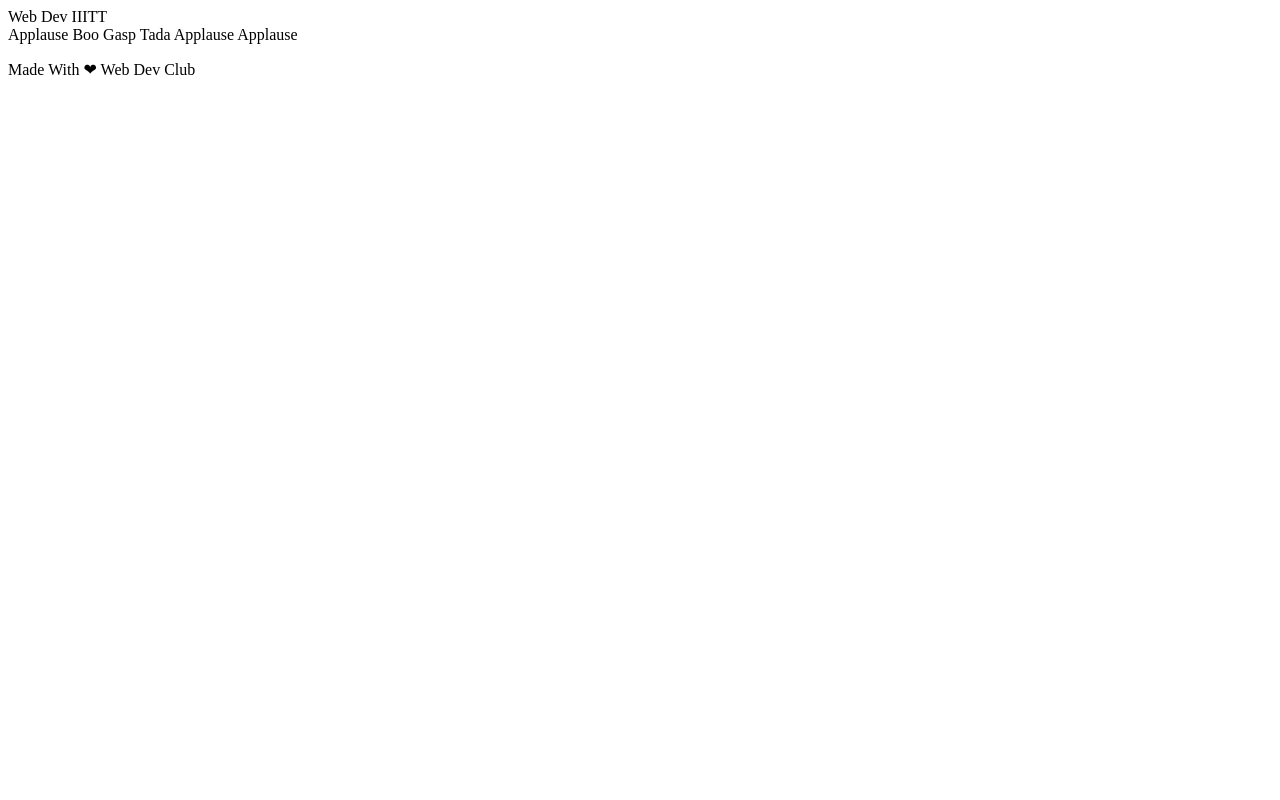
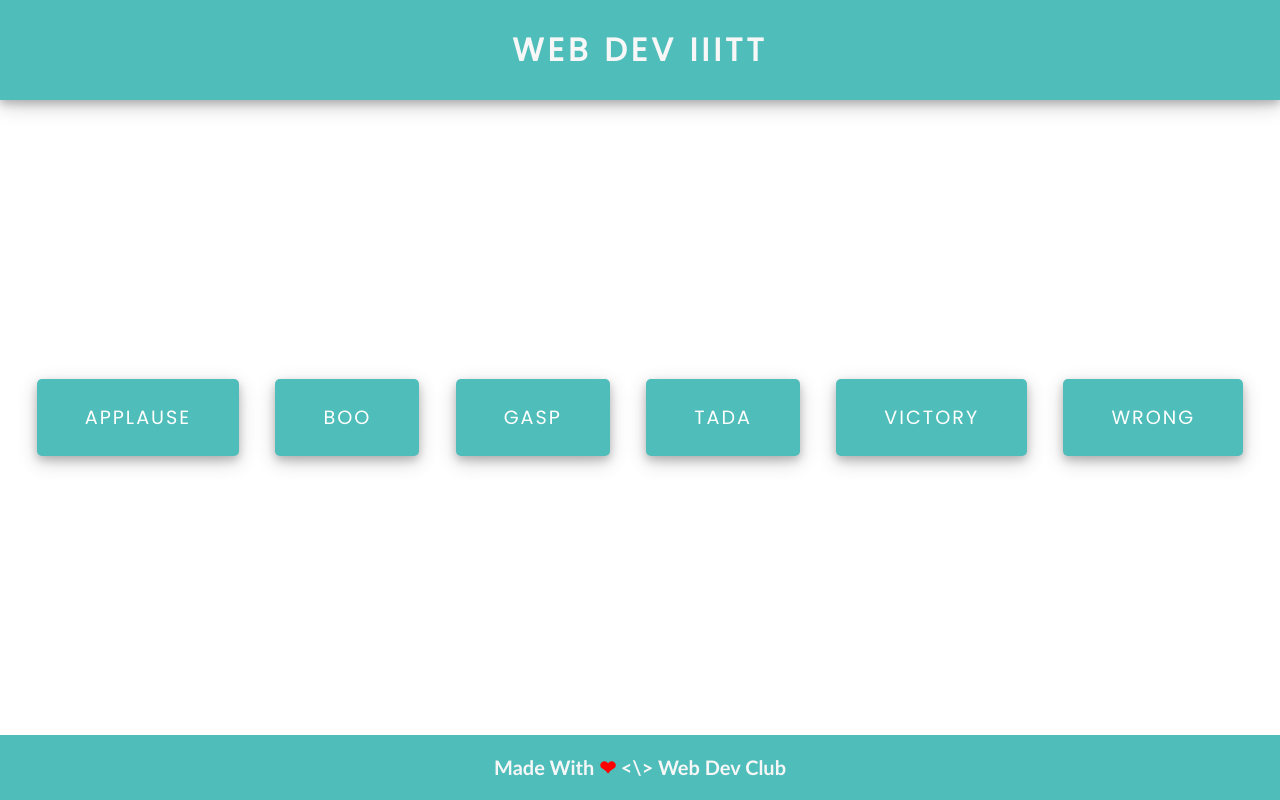
Before and after one commit to Jagmohan-Dixit/Workshop-IIITT, a plain HTML site: page index.html in a window 1280 px wide. Drawn offline with Linux system fonts and the light colour scheme.

Commit message:
added css styles

```diff
--- a/index.html
+++ b/index.html
@@ -1,26 +1,21 @@
 <html>
     <head>
         <title>Sound Board</title>
+        <link rel="stylesheet" href="style.css">
     </head>
     <body>
-        <!-- <h1>Web Dev IIITT</h1>
-        <h2>Web Dev IIITT</h2>
-        <h3>Web Dev IIITT</h3>
-        <h4>Web Dev IIITT</h4>
-        <h5>Web Dev IIITT</h5>
-        <h6>Web Dev IIITT</h6> -->
 
-        <div>Web Dev IIITT</div>
-        <div>
-            <buttons>Applause</buttons>
-            <buttons>Boo</buttons>
-            <buttons>Gasp</buttons>
-            <buttons>Tada</buttons>
-            <buttons>Applause</buttons>
-            <buttons>Applause</buttons>
+        <div class="nav">Web Dev IIITT</div>
+        <div class="set">
+            <button class="btn">Applause</button>
+            <button class="btn">Boo</button>
+            <button class="btn">Gasp</button>
+            <button class="btn">Tada</button>
+            <button class="btn"> Victory</button>
+            <button class="btn">Wrong</button>
         </div>
-        <footer>
-            <p>Made With <span>&#10084</span> </> Web Dev Club</p>
+        <footer class="footer">
+            <p class="footer-para">Made With <span>&#10084</span> <\> Web Dev Club</p>
         </footer>
     </body>
 </html>
--- /dev/null
+++ b/style.css
@@ -0,0 +1,62 @@
+@import url("https://fonts.googleapis.com/css2?family=Poppins:wght@200;400&display=swap");
+body {
+  background-color: #ffffff;
+  font-family: "Poppins", sans-serif;
+  padding: 0;
+  margin: 0;
+  height: 100vh;
+  display: flex;
+  flex-direction: column;
+  justify-content: space-between;
+  text-align: center;
+  overflow: hidden;
+}
+.nav {
+  height: 100px;
+  background-color: #4fbdba;
+  color: #f7f7f7;
+  display: flex;
+  align-items: center;
+  justify-content: center;
+  font-size: 2rem;
+  font-weight: bold;
+  text-transform: uppercase;
+  letter-spacing: 4px;
+  box-shadow: 0 4px 8px 0 rgba(0, 0, 0, 0.2), 0 6px 20px 0 rgba(0, 0, 0, 0.19);
+}
+.btn {
+  background-color: #4fbdba;
+  border-radius: 5px;
+  border: none;
+  color: #ffffff;
+  margin: 1rem;
+  padding: 1.5rem 3rem;
+  font-size: 1.2rem;
+  font-family: inherit;
+  cursor: pointer;
+  text-transform: uppercase;
+  letter-spacing: 2px;
+  box-shadow: 0 4px 8px 0 rgba(0, 0, 0, 0.2), 0 6px 20px 0 rgba(0, 0, 0, 0.19);
+}
+.btn:hover {
+  background-color: #ff5959;
+}
+.btn :focus {
+  outline: none;
+}
+.footer {
+  background-color: #4fbdba;
+  display: flex;
+  justify-content: center;
+  /* horizontal movement */
+  align-items: center;
+}
+.footer-para {
+  color: #f7f7f7;
+  font-weight: 600;
+  font-size: 20px;
+  font-family: "Gill Sans", "Gill Sans MT", Calibri, "Trebuchet MS", sans-serif;
+}
+span {
+  color: red;
+}
```
